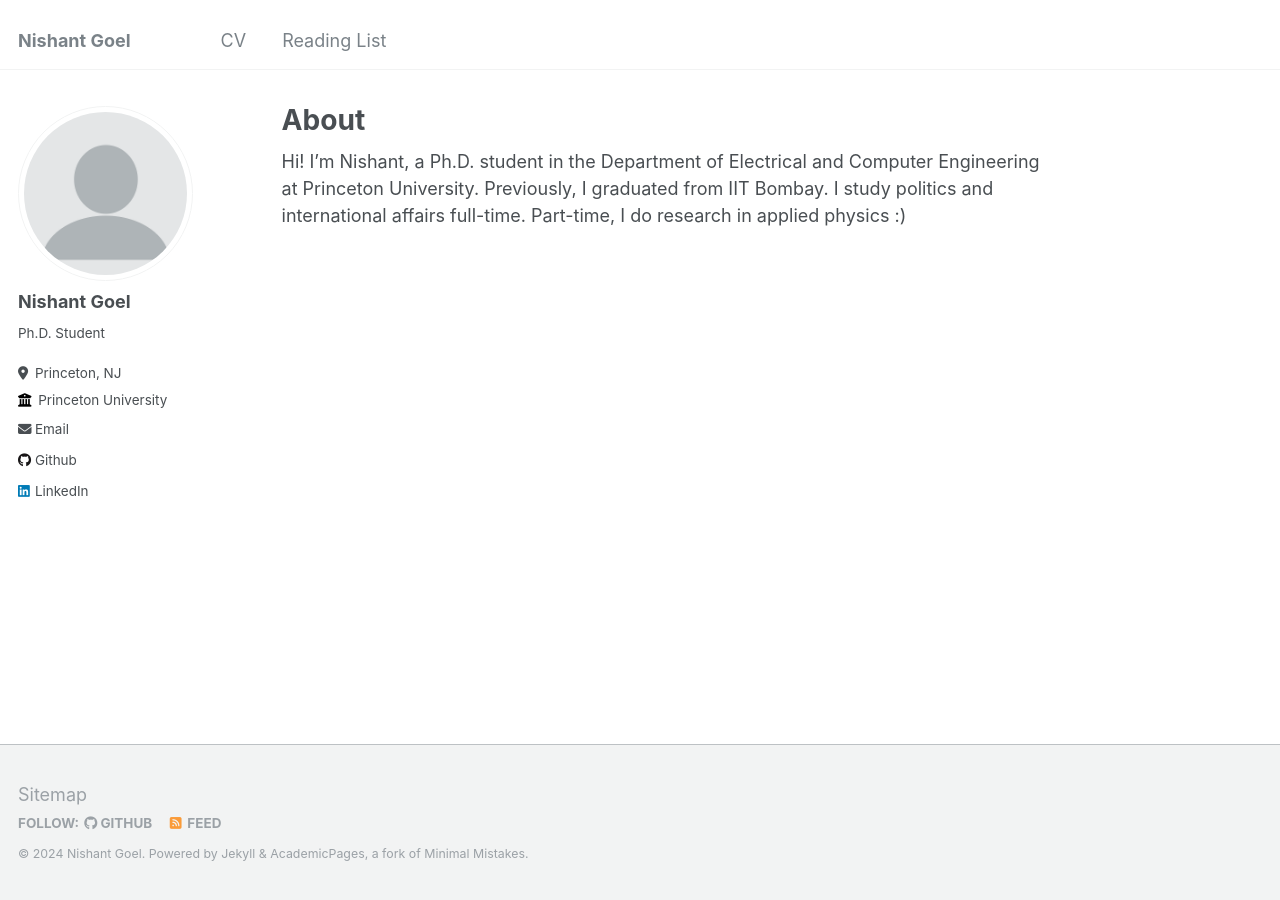
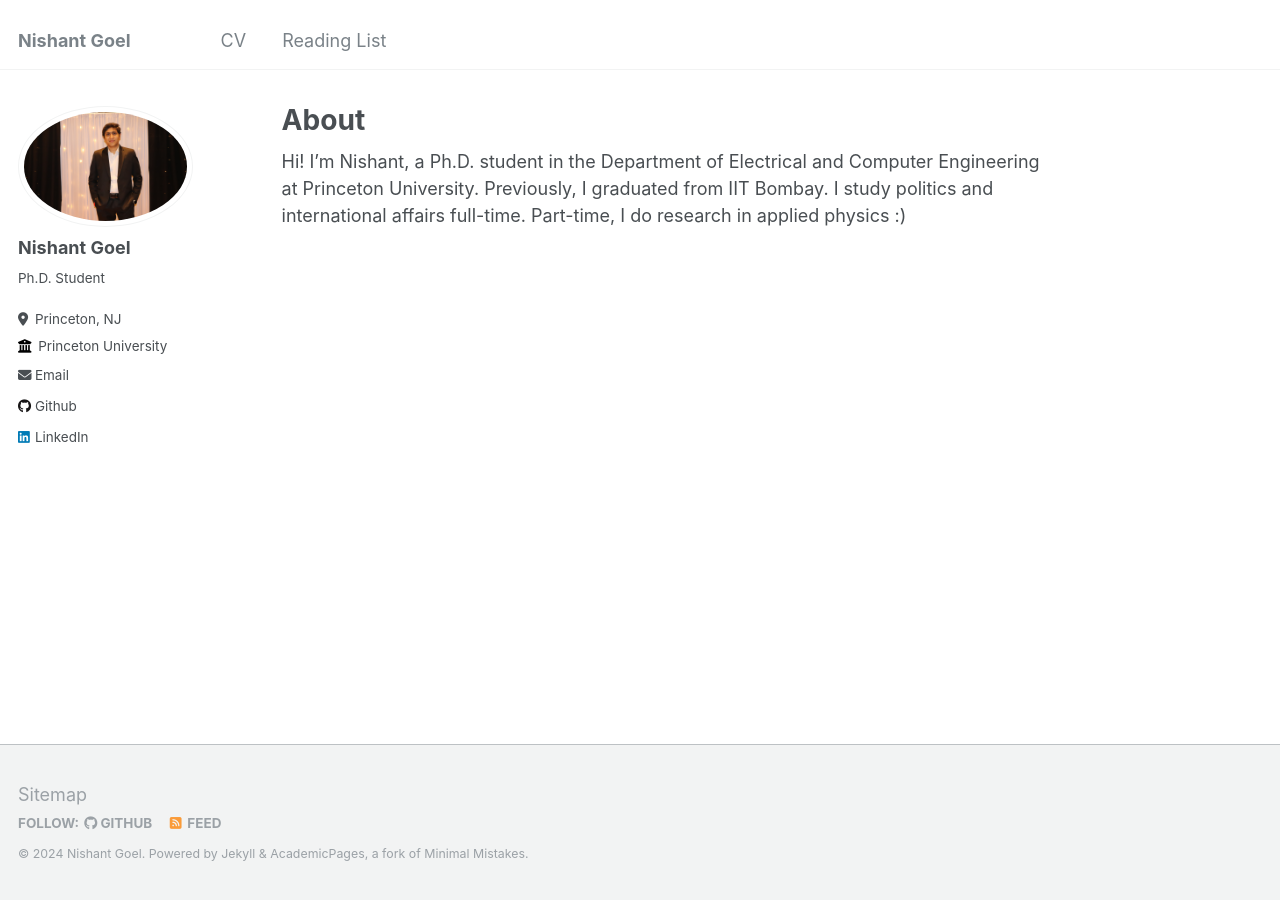
Before and after one commit to nish-goel/nish-goel.github.io, a Jekyll site: the page built from _pages/about.md, in a window 1280 px wide. Built offline with Jekyll 4.4.1, drawn with Linux system fonts in a browser that asks for light colours.

Commit message:
Update _config.yml

```diff
--- a/_config.yml
+++ b/_config.yml
@@ -21,7 +21,7 @@ repository               : "nish-goel/nish-goel.github.io"
 #               Additional customization can be done by editing /_includes/author-profile.html
 author:
   # Biographic information
-  avatar           : "profile.png"
+  avatar           : "IMG_6082_Original.jpg"
   name             : "Nishant Goel"
   pronouns         : # example: "she/her"
   bio              : "Ph.D. Student"
```
